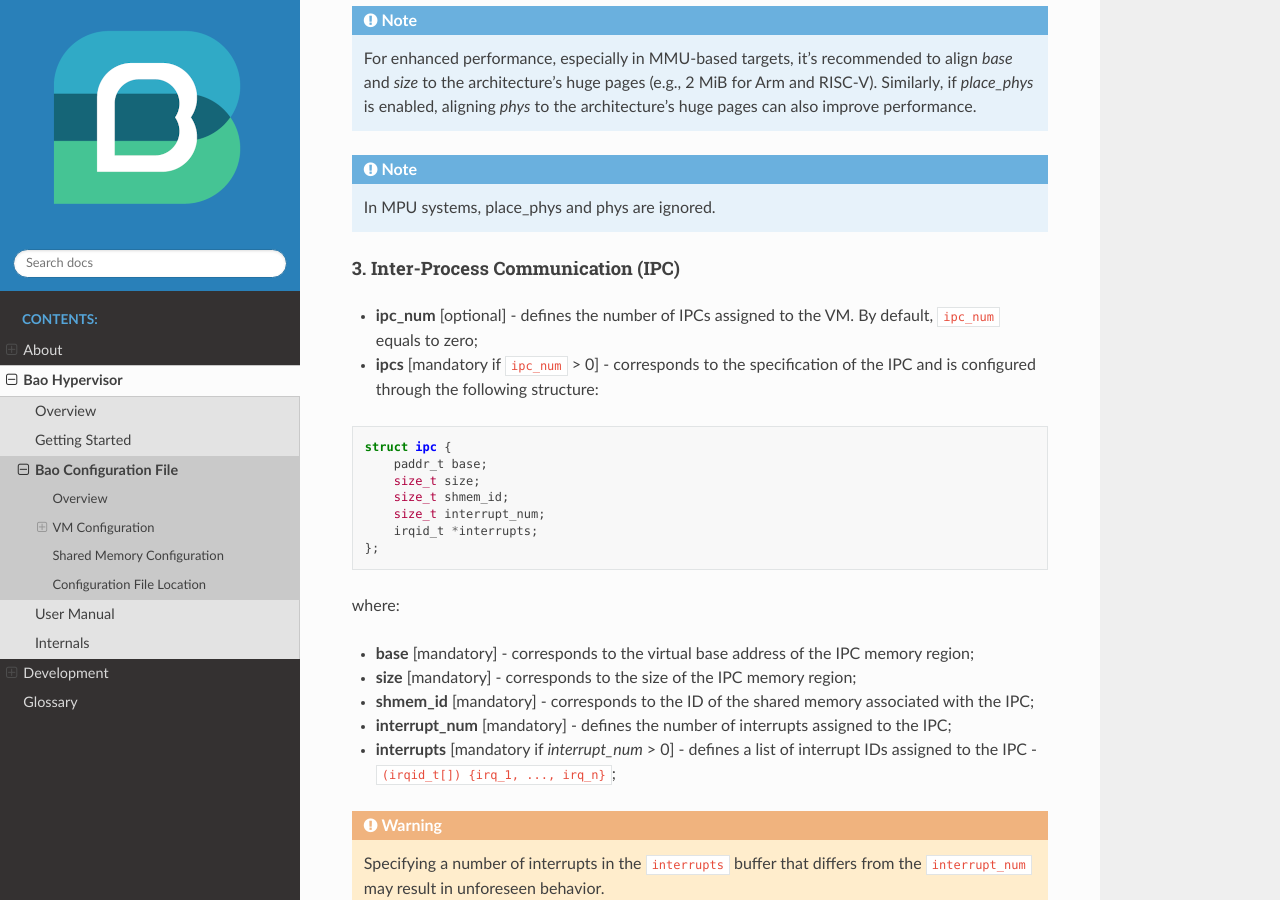
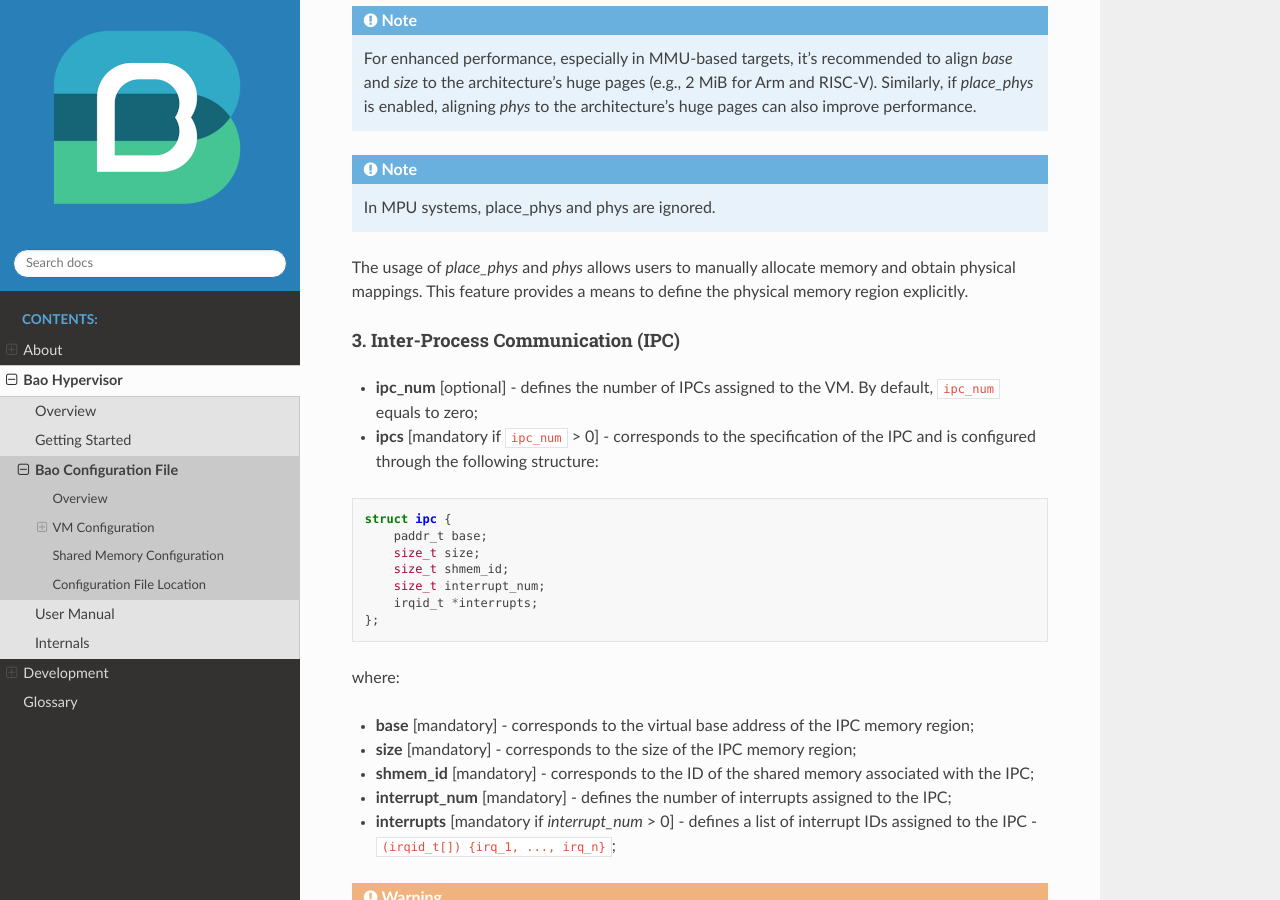
Before and after one commit to bao-project/bao-docs, a Sphinx documentation site: the page built from source/bao_hyp/config.rst, in a window 1280 px wide and 900 px high, scrolled down 5659 px. Built offline with Sphinx 7.4.7 and the Read the Docs theme 2.0.0, drawn with Linux system fonts in a browser that asks for light colours.

Commit message:
update(mem_reg): include details on the use of place_phys
Signed-off-by: Diogo Costa <diogoandreveigacosta@gmail.com>

```diff
--- a/source/bao_hyp/config.rst
+++ b/source/bao_hyp/config.rst
@@ -252,6 +252,8 @@ where:
 .. note::
   In MPU systems, place_phys and phys are ignored.
 
+The usage of `place_phys` and `phys` allows users to manually allocate memory and obtain physical
+mappings. This feature provides a means to define the physical memory region explicitly.
 
 3. Inter-Process Communication (IPC)
 ####################################
```
